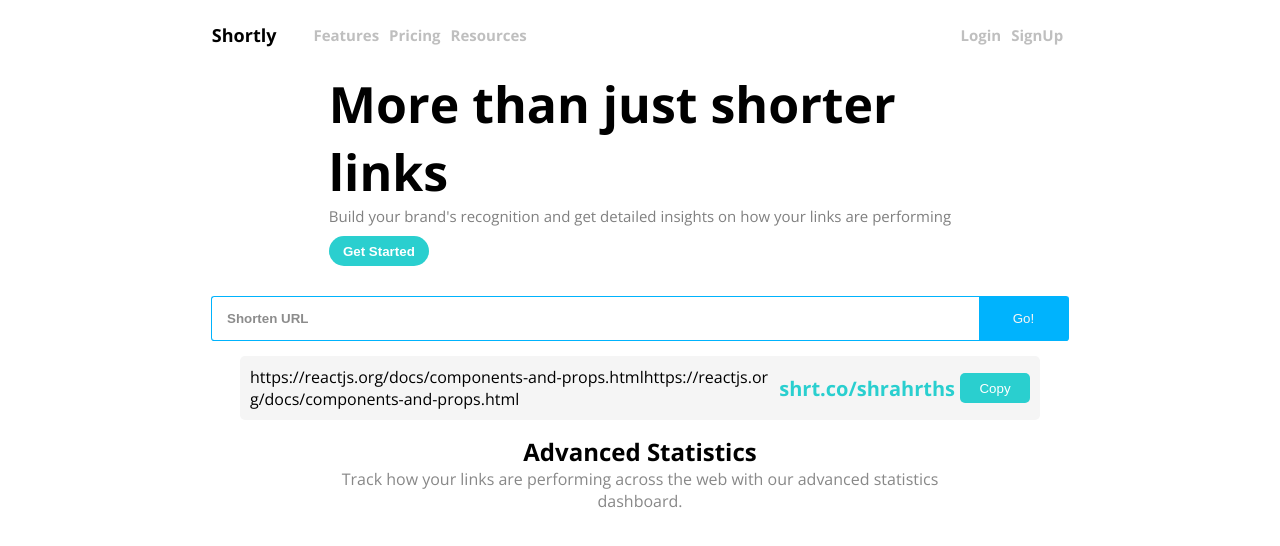
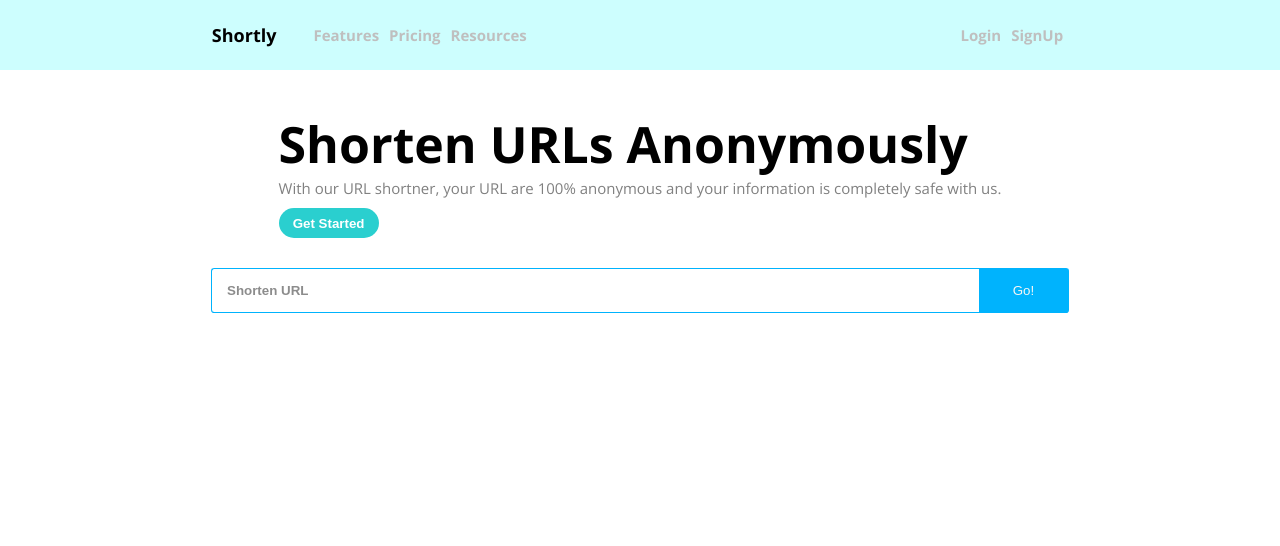
Before and after one commit to siddxharth/url-shortner, a React (Create React App) app: page / in a window 1280 px wide. Shown: the top 546 px of the page. Built offline with nearby package versions, Linux system fonts and the light colour scheme.

Commit message:
Add Recent URLs & Add copy to clipboard

```diff
--- a/package.json
+++ b/package.json
@@ -10,6 +10,7 @@
     "mdb-react-ui-kit": "^4.0.0",
     "react": "^18.2.0",
     "react-bootstrap": "^2.4.0",
+    "react-copy-to-clipboard": "^5.1.0",
     "react-dom": "^18.2.0",
     "react-router-dom": "^6.3.0",
     "react-scripts": "5.0.1",
--- a/src/App.jsx
+++ b/src/App.jsx
@@ -2,7 +2,7 @@ import ShortenedLink from "./components/ShortenLink.jsx";
 import Nav from './components/Nav';
 import Hero from "./components/Hero.jsx";
 import RecentLink from "./components/RecentLink.jsx";
-import Footer from "./components/Footer.jsx";
+import History from "./components/History.jsx";
 
 function App() {
   return (
@@ -10,8 +10,7 @@ function App() {
       <Nav />
       <Hero />
       <ShortenedLink />
-      <RecentLink original_link={"https://reactjs.org/docs/components-and-props.htmlhttps://reactjs.org/docs/components-and-props.html"} short_link={"shrt.co/shrahrths"}/>
-      <Footer />
+      <History />
     </>
   );
 }
--- a/src/components/Footer.jsx
+++ b/src/components/Footer.jsx
@@ -4,9 +4,9 @@ export default function Footer() {
   return (
     <div>
         <section className='footer-statistics'>
-            <h1>Advanced Statistics</h1>
+            {/* <h1>Advanced Statistics</h1>
             <p>Track how your links are performing across the web with
-our advanced statistics dashboard.</p>
+our advanced statistics dashboard.</p> */}
         </section>
     </div>
   )
--- a/src/components/Hero.jsx
+++ b/src/components/Hero.jsx
@@ -3,9 +3,9 @@ export default function Hero() {
   return (
     <div className='hero-container'>
         <div className='hero-left'>
-            <p className='hero-heading'>More than just shorter links</p>
-            <p className='hero-sub-heading'>Build your brand's recognition and get detailed insights on how your links are performing</p>
-            <button className='hero-cta-btn'>Get Started</button>
+            <p className='hero-heading'>Shorten URLs Anonymously</p>
+            <p className='hero-sub-heading'>With our URL shortner, your URL are 100% anonymous and your information is completely safe with us.</p>
+            <label htmlFor="url-input"><button className='hero-cta-btn'>Get Started</button></label>
         </div>
     </div>
   )
--- /dev/null
+++ b/src/components/History.jsx
@@ -0,0 +1,11 @@
+import React from 'react'
+
+export const handleHistory = props => {
+    return <History props/>
+}
+
+export default function History(props) {
+  return (
+    <></>
+  )
+}
--- a/src/components/RecentLink.jsx
+++ b/src/components/RecentLink.jsx
@@ -1,4 +1,5 @@
 import React from 'react'
+import {CopyToClipboard} from 'react-copy-to-clipboard';
 
 export default function RecentLink(props) {
   return (
@@ -9,7 +10,11 @@ export default function RecentLink(props) {
         </span>
         <span className='recent-link-right'>
           <span className='recent-link-short'>{props.short_link}</span>
+          {/* <button className='copy-btn' onClick={() => navigator.clipboard.writeText(props.short_link)}>Copy</button> */}
+          <CopyToClipboard text={props.short_link}
+          onCopy={() => {alert('Link copied to clipboard!')}}>
           <button className='copy-btn'>Copy</button>
+        </CopyToClipboard>
         </span>
       </div>
     </div>
--- a/src/styles/main.css
+++ b/src/styles/main.css
@@ -14,7 +14,7 @@ body {
 
 .url-input-container {
     margin: 20px;
-    margin-bottom: 0;
+    margin-bottom: 40px;
     display: flex;
     justify-content: center;
 }
@@ -59,6 +59,8 @@ nav{
     text-align: center;
     height: 70px;
     font-size: 15px;
+    background-color: hsl(180, 96%, 90%);
+    margin-bottom: 40px;
 }
 
 nav a{
@@ -112,7 +114,6 @@ nav a{
 .hero-heading{
     font-size: 50px;
     font-weight: bold;
-    max-width: 600px;
 }
 
 .hero-sub-heading{
@@ -143,7 +144,7 @@ nav a{
 
 .recent-link-container{
     display: flex;
-    justify-content: space-around;
+    justify-content: space-between;
     text-align: center;
     background-color: rgb(245, 245, 245);
     margin: 0 5%;
```
Also changed, not shown: 1 other file (tests, documents, lock files or other folders).
